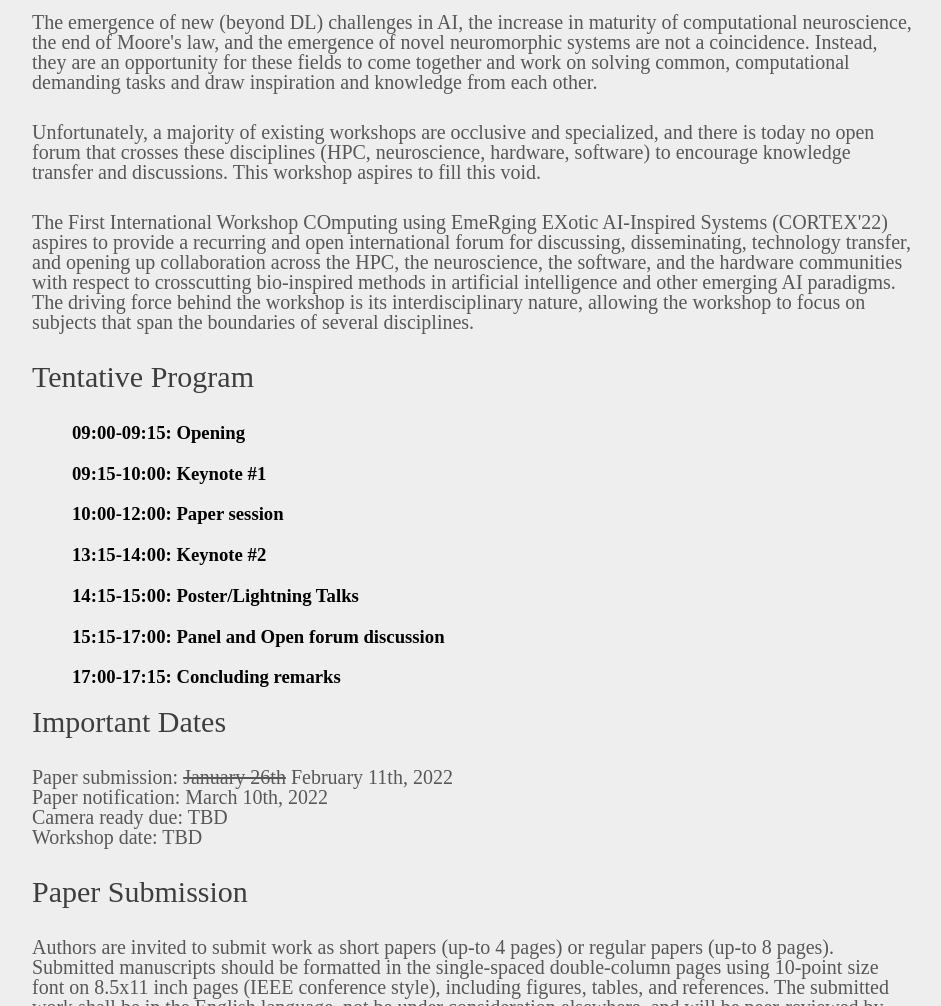
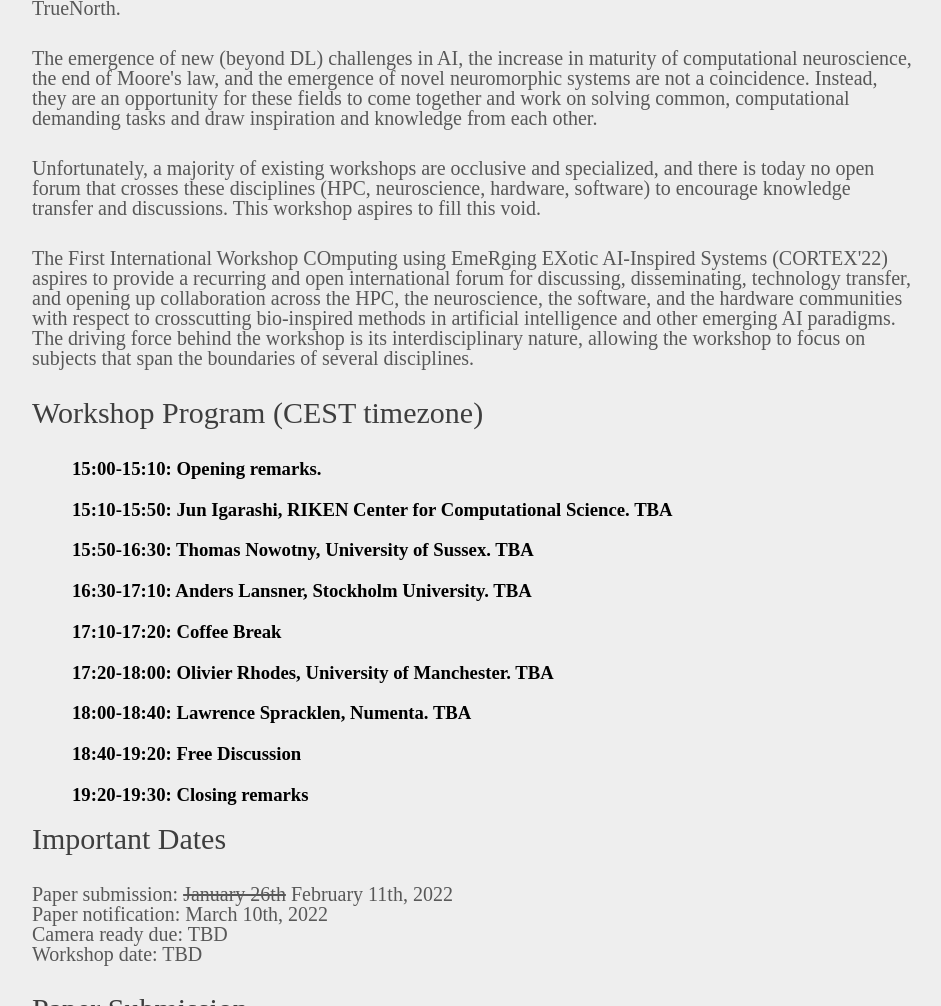
Before and after one commit to cortex-ws/cortex-ws.github.io, a plain HTML site: page index.html in a window 1280 px wide. Shown: the part 1105-2111 px from the top of the page, without its empty margins (168-1109 px from the left). Drawn offline with Linux system fonts and the light colour scheme.

Commit message:
speakers

```diff
--- a/index.html
+++ b/index.html
@@ -37,6 +37,8 @@
 	<div id="contents">
 <h1>The First International Workshop  COmputing using EmeRging  EXotic AI-Inspired Systems (CORtEX'22)</h1>
 <h2>Friday 3 June 2022, collocated with <a href="https://www.ipdps.org/">IPDPS</a> 2022 conference.</h2>
+<h2>The workshop will be held virtually due to rising omicron cases.</h2>
+
 
 <br />
 			<p>The field of artificial intelligence (AI) has experienced fantastic technological advancement in the past decade. Today, AI is permeating practically every layer of science and society. Much of the AI technology and theory has been inspired by discoveries made decades ago in neuroscience. For example, the artificial neuron is an abstraction of single-point neurons in computational neuroscience, the (well-known) convolution neural networks are based on research performed on cat visual cortex in the 1970s etc. </p>
@@ -55,22 +57,26 @@
 
 
 
-			<h1 id="program">Tentative Program</h1>
+			<h1 id="program">Workshop Program (CEST timezone)</h1>
 
 			<ul>
-			    <h3>09:00-09:15: Opening </h3>
+			    <h3>15:00-15:10: Opening remarks.</h3>
 
-			    <h3>09:15-10:00: Keynote #1 </h3>
+			    <h3>15:10-15:50: Jun Igarashi, RIKEN Center for Computational Science. TBA</h3>
 
-			    <h3>10:00-12:00: Paper session</h3>
+			    <h3>15:50-16:30: Thomas Nowotny, University of Sussex. TBA</h3>
 
-			    <h3>13:15-14:00: Keynote #2 </h3>
+			    <h3>16:30-17:10: Anders Lansner, Stockholm University. TBA</h3>
 
-			    <h3>14:15-15:00: Poster/Lightning Talks</h3>
+			    <h3>17:10-17:20: Coffee Break</h3>
 
-			    <h3>15:15-17:00: Panel and Open forum discussion</h3>
+			    <h3>17:20-18:00: Olivier Rhodes, University of Manchester. TBA </h3>
 
-			    <h3>17:00-17:15: Concluding remarks</h3>
+			    <h3>18:00-18:40: Lawrence Spracklen, Numenta. TBA</h3>
+
+			    <h3>18:40-19:20: Free Discussion</h3>
+
+			    <h3>19:20-19:30: Closing remarks</h3>
 			</ul>
 
 
```
